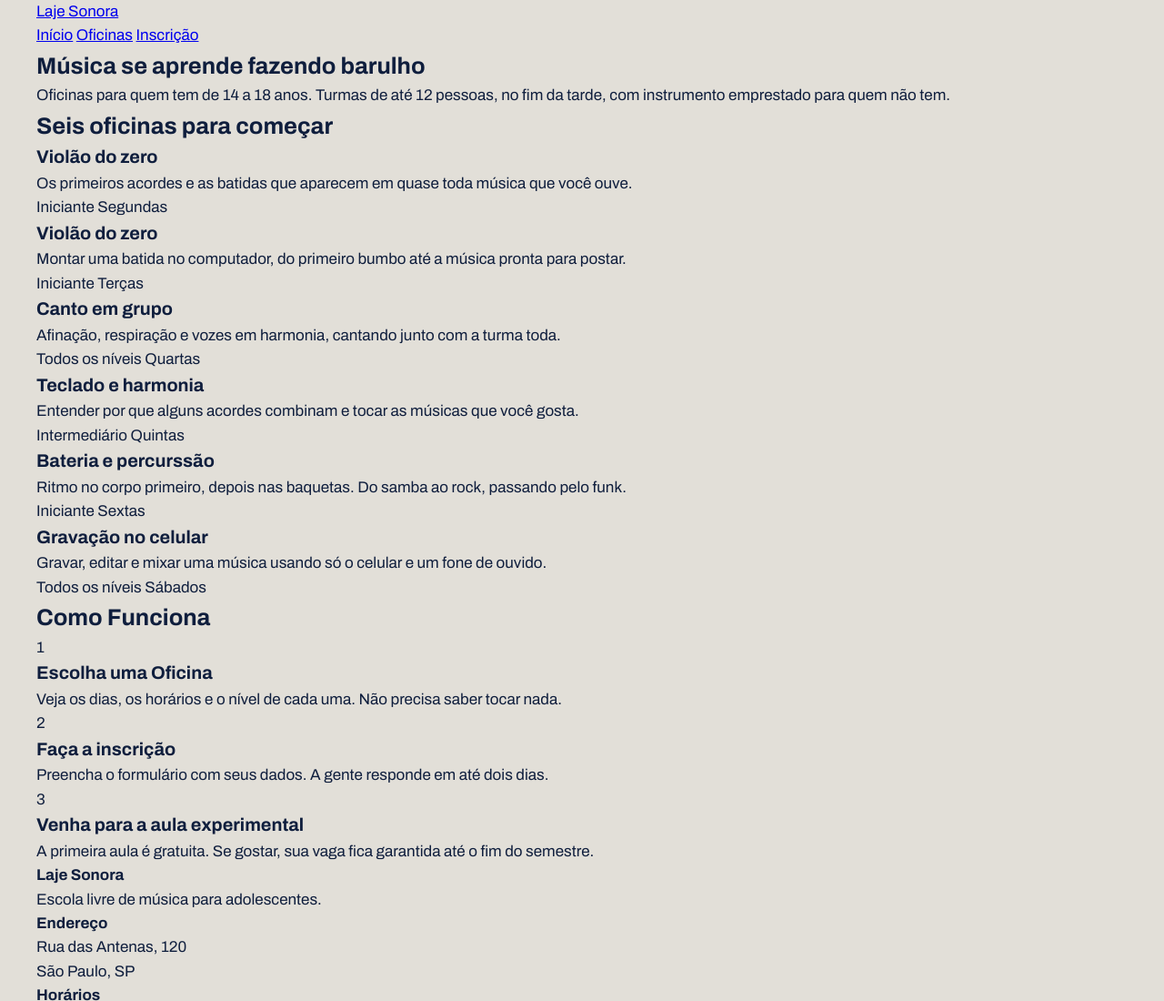
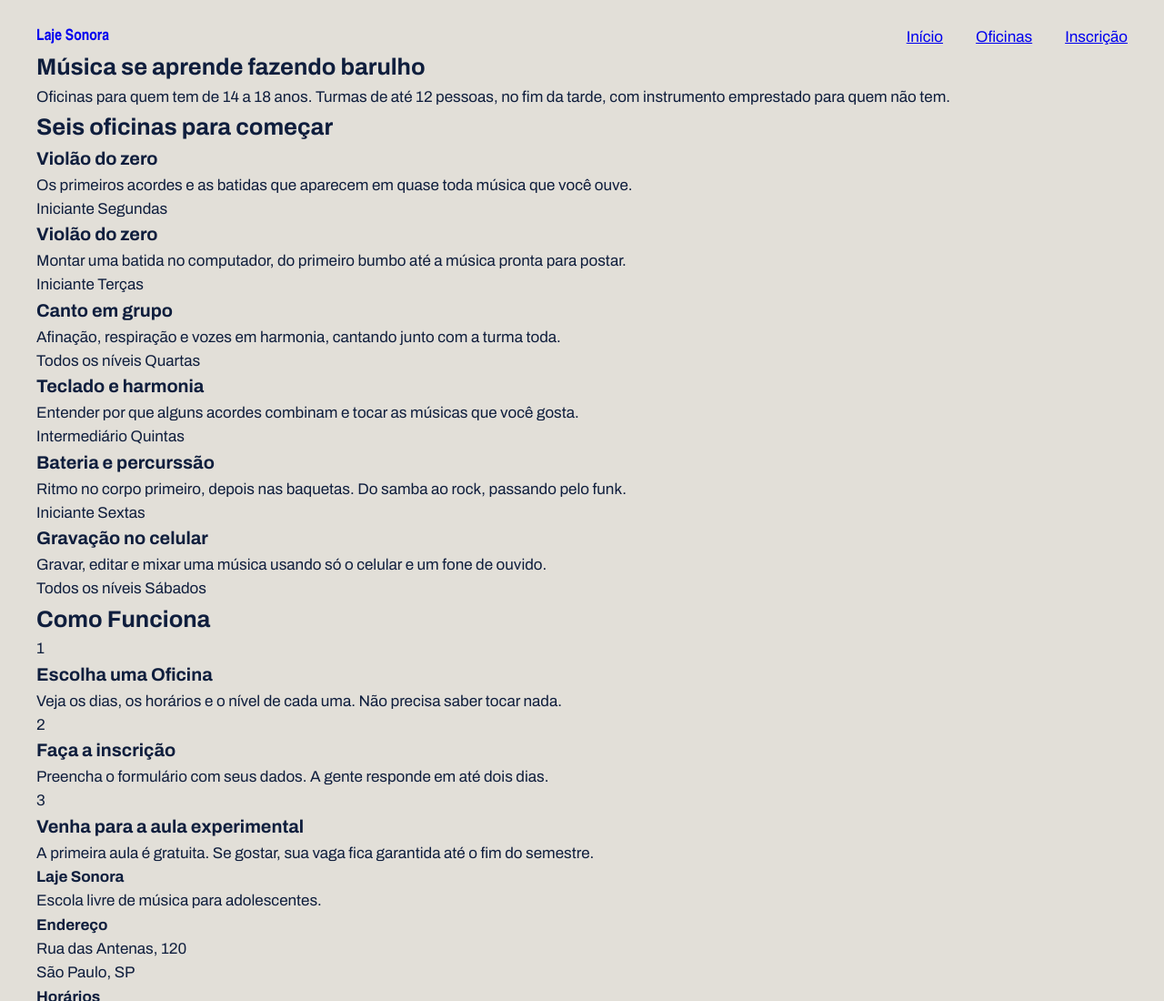
Before and after one commit to D4rkezxp/laje_sonora1MDTr, a plain HTML site: page index.html in a window 1280 px wide. Shown: the top 1100 px of the page at 91% size. Drawn offline with Linux system fonts and the light colour scheme; a web font is replaced by a local one.

Commit message:
Topo com flex

```diff
--- a/index.css
+++ b/index.css
@@ -40,3 +40,38 @@ h1 h2 h3 {
     margin-inline: auto;
     padding-inline: 32px;
 }
+
+.topo {
+    padding-top: 28px;
+    display: flex;
+    justify-content: space-between;
+    align-items: center
+
+}
+
+.logo {
+    font-family: var(--fonte-cartaz);
+    font-size: 34x;
+    font-weight: 900;
+    text-decoration: none;
+}
+
+.menu {
+    display: flex;
+    gap: 36px;
+}
+
+. menu a{
+    font-weight: 600;
+    text-decoration: none;
+    padding: 4px;
+    border-bottom: 4px solid transparent;
+}
+
+.menu a:hover {
+    border-bottom-color;
+}
+
+menu a.atual {
+    border-color: var(--fita);
+}
```
